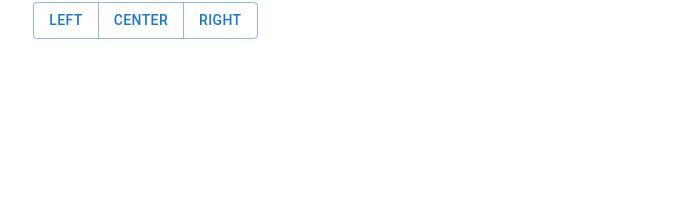
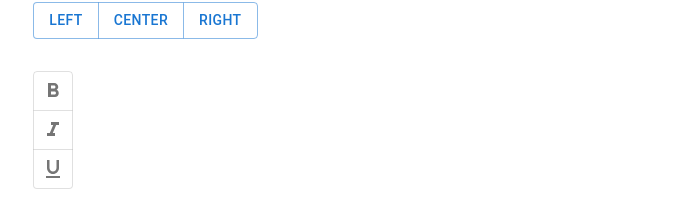
Before and after one commit to p-fassbender/react-material-ui-demo, a React (Vite) app: page / in a window 1280 px wide. Shown: the part 790-1008 px from the top of the page, without its empty margins (293-985 px from the left). Before the commit the page ends 861 px from the top, so only its background shows below. Built offline with nearby package versions, Linux system fonts and the light colour scheme.

Commit message:
mui toggle button, toggle button group

```diff
--- a/src/components/MuiButton.jsx
+++ b/src/components/MuiButton.jsx
@@ -1,9 +1,18 @@
 import React from 'react'
-import { Stack, Button, IconButton, ButtonGroup } from '@mui/material'
+import { Stack, Button, IconButton, ButtonGroup, ToggleButton, ToggleButtonGroup } from '@mui/material'
 import SendIcon from '@mui/icons-material/Send';
-import { Rowing } from '@mui/icons-material';
+import FormatBoldIcon from '@mui/icons-material/FormatBold';
+import FormatItalicIcon from '@mui/icons-material/FormatItalic';
+import FormatUnderlinedIcon from '@mui/icons-material/FormatUnderlined';
+import { useState } from 'react';
 
 export const MuiButton = () => {
+    const [formats, setFormats] = useState([])
+    console.log(formats)
+    const handleFormatChange = (e, updatedFormats) => {
+        setFormats(updatedFormats)
+    }
+
     return (
         <>
             <Stack spacing={4}>
@@ -87,6 +96,22 @@
                         <Button>Right</Button>
                     </ButtonGroup>
                 </Stack>
+
+                <Stack direction={'row'}>
+                    <ToggleButtonGroup
+                        aria-label='text formatting'
+                        value={formats}
+                        onChange={handleFormatChange}
+                        size='small'
+                        color='success'
+                        orientation='vertical'
+                        exclusive
+                    >
+                        <ToggleButton value={'bold'} aria-label='bold'><FormatBoldIcon /></ToggleButton>
+                        <ToggleButton value={'italic'} aria-label='italic'><FormatItalicIcon /></ToggleButton>
+                        <ToggleButton value={'underlined'} aria-label='underlined'><FormatUnderlinedIcon /></ToggleButton>
+                    </ToggleButtonGroup>
+                </Stack>
             </Stack>
         </>
     )
```
